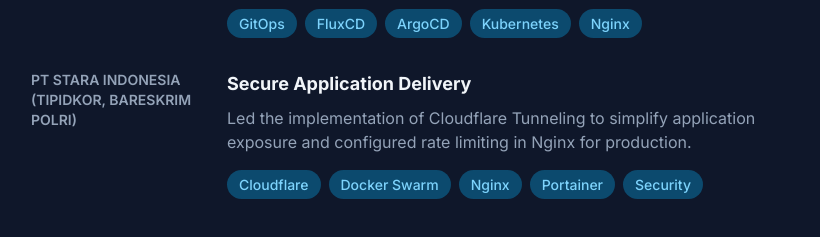
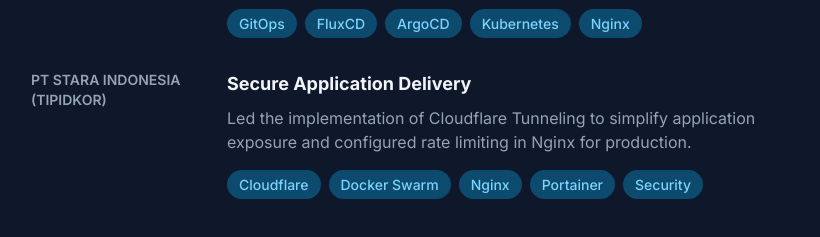
Before and after one commit to feriahmad/about-me, a plain HTML site: page index.html in a window 1280 px wide. Shown: the part 1336-1573 px from the top of the page, without its empty margins (433-1253 px from the left). Drawn offline with nearby package versions, Linux system fonts and the light colour scheme.

Commit message:
remove bareskrim

```diff
--- a/index.html
+++ b/index.html
@@ -177,7 +177,7 @@
                     skills: ['GitOps', 'FluxCD', 'ArgoCD', 'Kubernetes', 'Nginx']
                 },
                 {
-                    client: 'PT STARA Indonesia (Tipidkor, Bareskrim Polri)',
+                    client: 'PT STARA Indonesia (Tipidkor)',
                     title: 'Secure Application Delivery',
                     details: 'Led the implementation of Cloudflare Tunneling to simplify application exposure and configured rate limiting in Nginx for production.',
                     skills: ['Cloudflare', 'Docker Swarm', 'Nginx', 'Portainer', 'Security']
```
